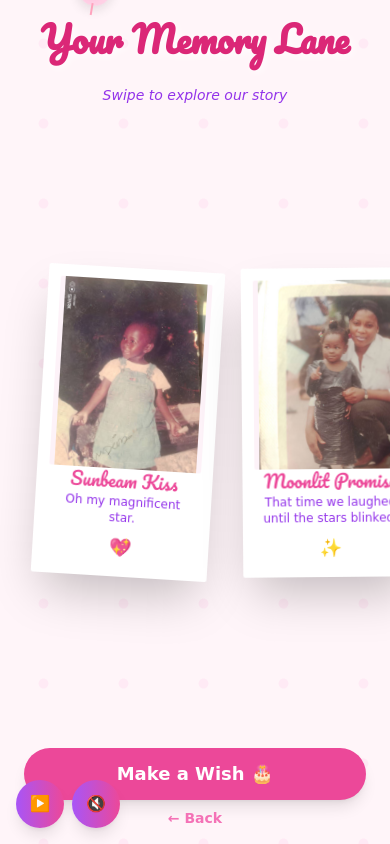
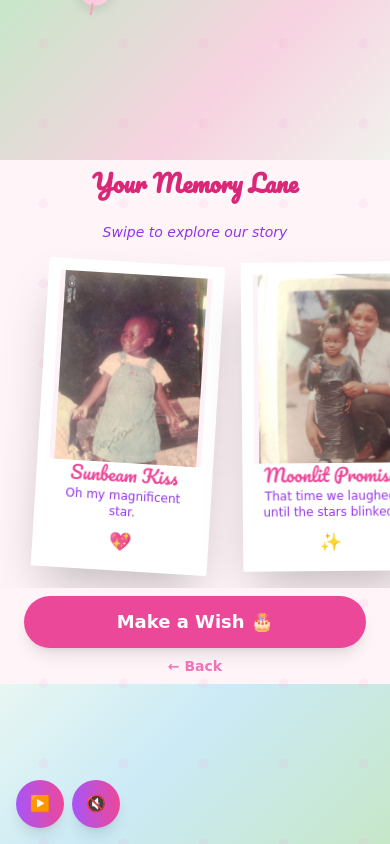
Before and after one commit to angelswonder/birthday, a Next.js app: page / in a window 390 px wide. Both pictures are taken after a click on the button "Enter the Birthday Garden 🌸". Built offline with nearby package versions, Linux system fonts and the light colour scheme.

Commit message:
Adjust layout styles for MemoryLane component to enhance responsiveness and visual appeal

```diff
--- a/src/components/MemoryLane.tsx
+++ b/src/components/MemoryLane.tsx
@@ -387,7 +387,7 @@ export default function MemoryLane({ onNavigate }: MemoryLaneProps) {
   };
 
   return (
-    <div className="h-screen w-screen overflow-hidden bg-[#fff5f9] flex flex-col">
+    <div className="h-100dvh w-screen overflow-hidden bg-[#fff5f9] flex flex-col">
       <div
         className="fixed inset-0 opacity-40 z-0 pointer-events-none"
         style={{
@@ -396,8 +396,8 @@ export default function MemoryLane({ onNavigate }: MemoryLaneProps) {
       />
 
       <div className="relative z-10 flex flex-col h-full w-full">
-        <header className="text-center pt-4 sm:pt-8 pb-2 px-4 flex-shrink-0">
-          <h1 className="text-4xl sm:text-7xl font-bold text-pink-600 font-pacifico leading-tight">
+        <header className="text-center pt-2 sm:pt-8 pb-1 px-4 flex-shrink-0">
+          <h1 className="text-2xl sm:text-7xl font-bold text-pink-600 font-pacifico leading-tight">
             Your Memory Lane
           </h1>
           <p className="mt-1 text-purple-600 font-medium italic text-sm sm:text-base">
@@ -449,7 +449,7 @@ export default function MemoryLane({ onNavigate }: MemoryLaneProps) {
           </div>
         </div>
 
-        <footer className="flex flex-col sm:flex-row items-center justify-center gap-2 sm:gap-6 py-4 sm:py-8 w-full px-6 flex-shrink-0">
+        <footer className="flex flex-col sm:flex-row items-center justify-center gap-2 sm:gap-6 py-2 sm:py-8 w-full px-6 flex-shrink-0">
           <button
             onClick={() => onNavigate('intro')}
             className="text-pink-400 font-bold hover:text-pink-600 transition-colors text-sm order-2 sm:order-1"
@@ -467,11 +467,10 @@ export default function MemoryLane({ onNavigate }: MemoryLaneProps) {
 
       <style jsx global>{`
         html, body {
-          height: 100%;
+          height: 100dvh;
           width: 100%;
           overflow: hidden;
           margin: 0;
-          position: fixed;
         }
         .horizontal-slider::-webkit-scrollbar {
           height: 6px !important;
```
